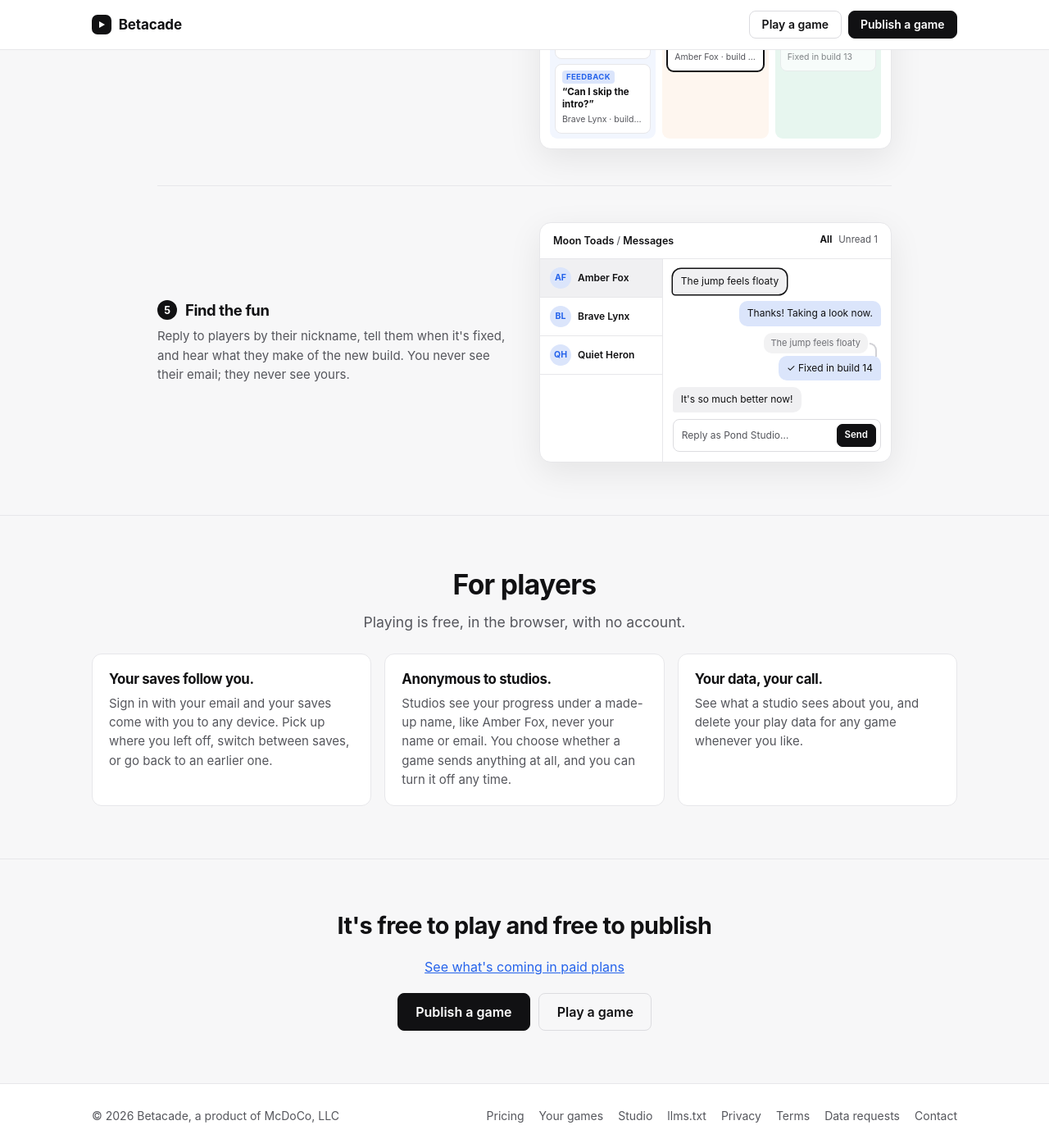
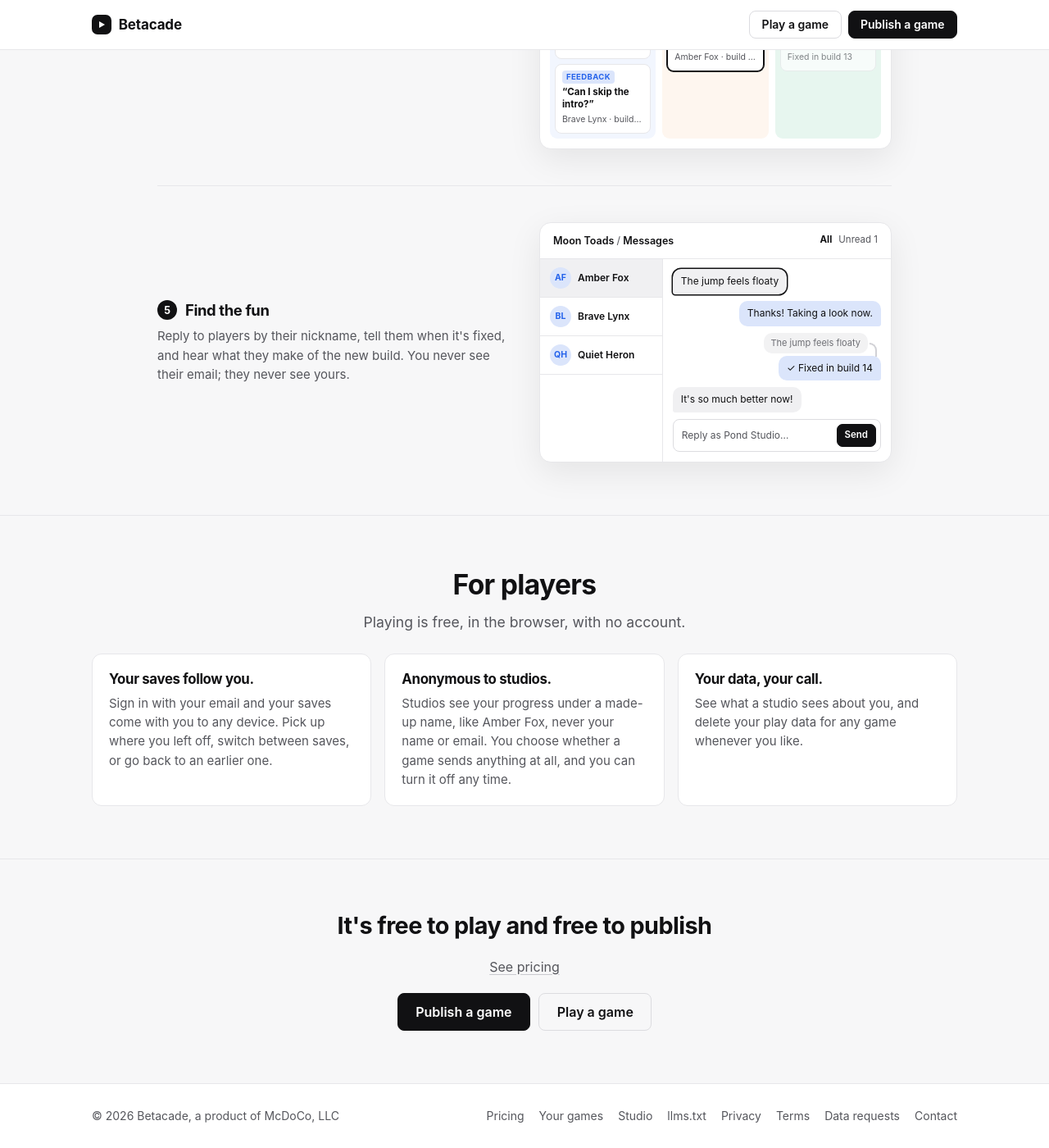
Before and after one commit to mcdoco/betacade.com, a Jekyll site: the page built from index.html, in a window 1280 px wide and 1400 px high, scrolled down 2650 px. Shown: the whole window at 82% size. Built offline with Jekyll 4.4.1, drawn with Linux system fonts in a browser that asks for light colours.

Commit message:
chore: a quiet See pricing link; home page title

```diff
--- a/assets/css/site.css
+++ b/assets/css/site.css
@@ -352,6 +352,8 @@ section + section { border-top: 1px solid var(--line); }
 @media (max-width: 860px) { .facts { grid-template-columns: 1fr; } }
 .cta-row.center { justify-content: center; }
 .closing .wrap { text-align: center; display: grid; justify-items: center; gap: 20px; }
+.closing .quiet { color: var(--text2); text-decoration: underline; text-decoration-color: var(--faint); text-underline-offset: 3px; }
+.closing .quiet:hover { color: var(--text); }
 .closing h2 { font-size: clamp(1.3rem, 3.2vw, 1.8rem); font-weight: 700; }
 
 /* ── Pricing page: cheapest first, players then studios ── */
--- a/index.html
+++ b/index.html
@@ -95,7 +95,7 @@ MAKE NO MISTAKES.</code><button type="button" class="btn ghost copy" data-copy h
   <section class="closing">
     <div class="wrap">
       <h2>It's free to play and free to publish</h2>
-      <p class="aside"><a href="/pricing.html">See what's coming in paid plans</a></p>
+      <p class="aside"><a class="quiet" href="/pricing.html">See pricing</a></p>
       <div class="cta-row center">
         <a class="btn lg" href="mailto:hello@betacade.com?subject=Studio%20access" data-studio>Publish a game</a>
         <a class="btn lg ghost" href="{{ site.game_url }}">Play a game</a>
```
Also changed, not shown: other parts of index.html (+1 -1 lines).
